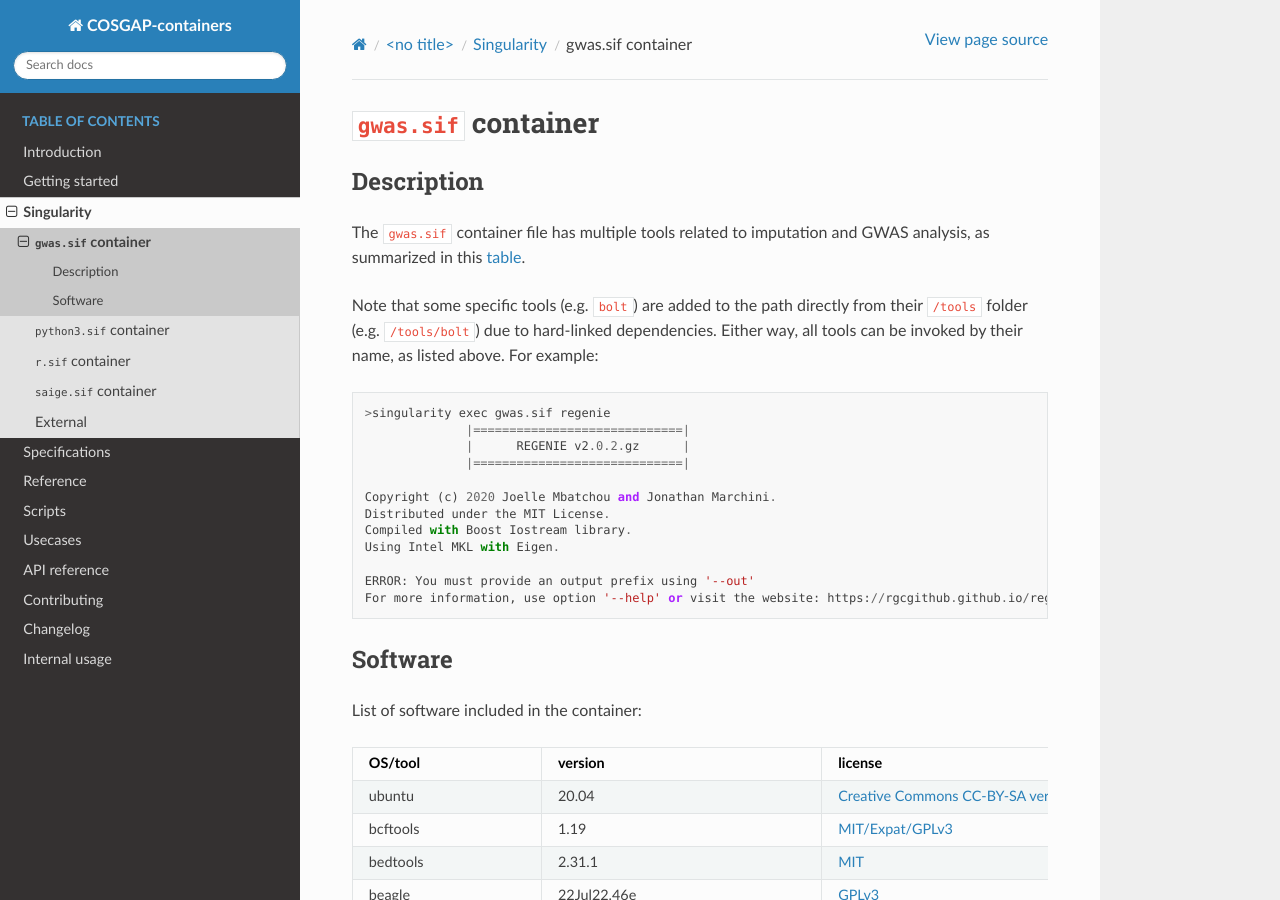
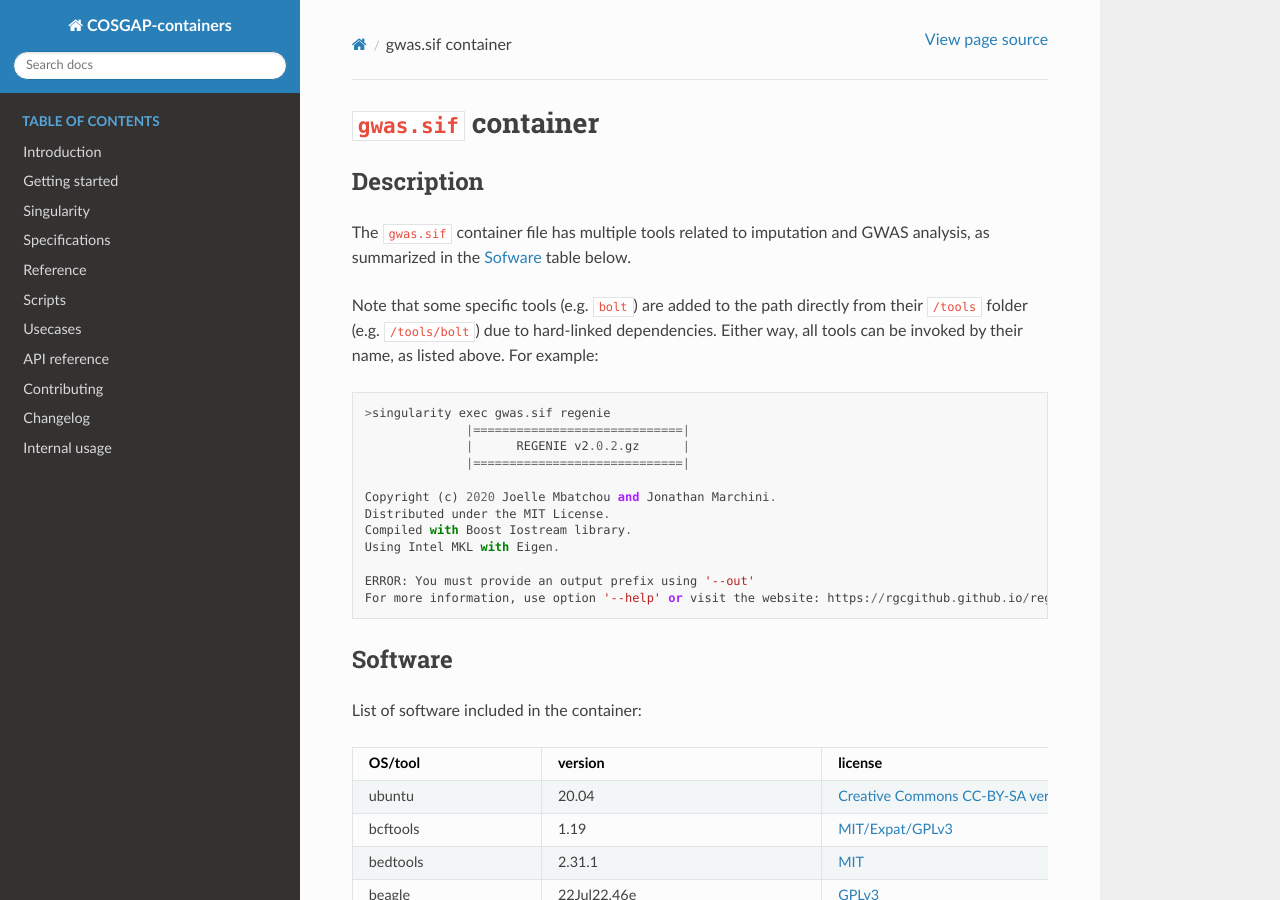
Before and after one commit to comorment/containers, a Sphinx documentation site: the page built from sphinx-docs/source/docs/singularity/gwas.md, in a window 1280 px wide and 900 px high. Built offline with Sphinx 7.4.7 and the Read the Docs theme 2.0.0, drawn with Linux system fonts in a browser that asks for light colours; pages that are not in the unit, such as notebooks, are missing from menus.

Commit message:
some restructuring

```diff
--- a/docs/singularity/gwas.md
+++ b/docs/singularity/gwas.md
@@ -2,7 +2,7 @@
 
 ## Description
 
-The ``gwas.sif`` container file has multiple tools related to imputation and GWAS analysis, as summarized in this [table](./../../docker/README.md#software-versions).
+The ``gwas.sif`` container file has multiple tools related to imputation and GWAS analysis, as summarized in the [Sofware](#software) table below.
 
 Note that some specific tools (e.g. ``bolt``) are added to the path directly from their ``/tools`` folder (e.g. ``/tools/bolt``) due to hard-linked dependencies.
 Either way, all tools can be invoked by their name, as listed above. For example:
```
Also changed, not shown: docs/singularity/r.md (+1 -1 lines), sphinx-docs/source/GETTING_STARTED.md (+3 -1 lines), sphinx-docs/source/docs/singularity/README.md (added, +2 -0 lines), sphinx-docs/source/singularity/README.md (+12 -4 lines).
